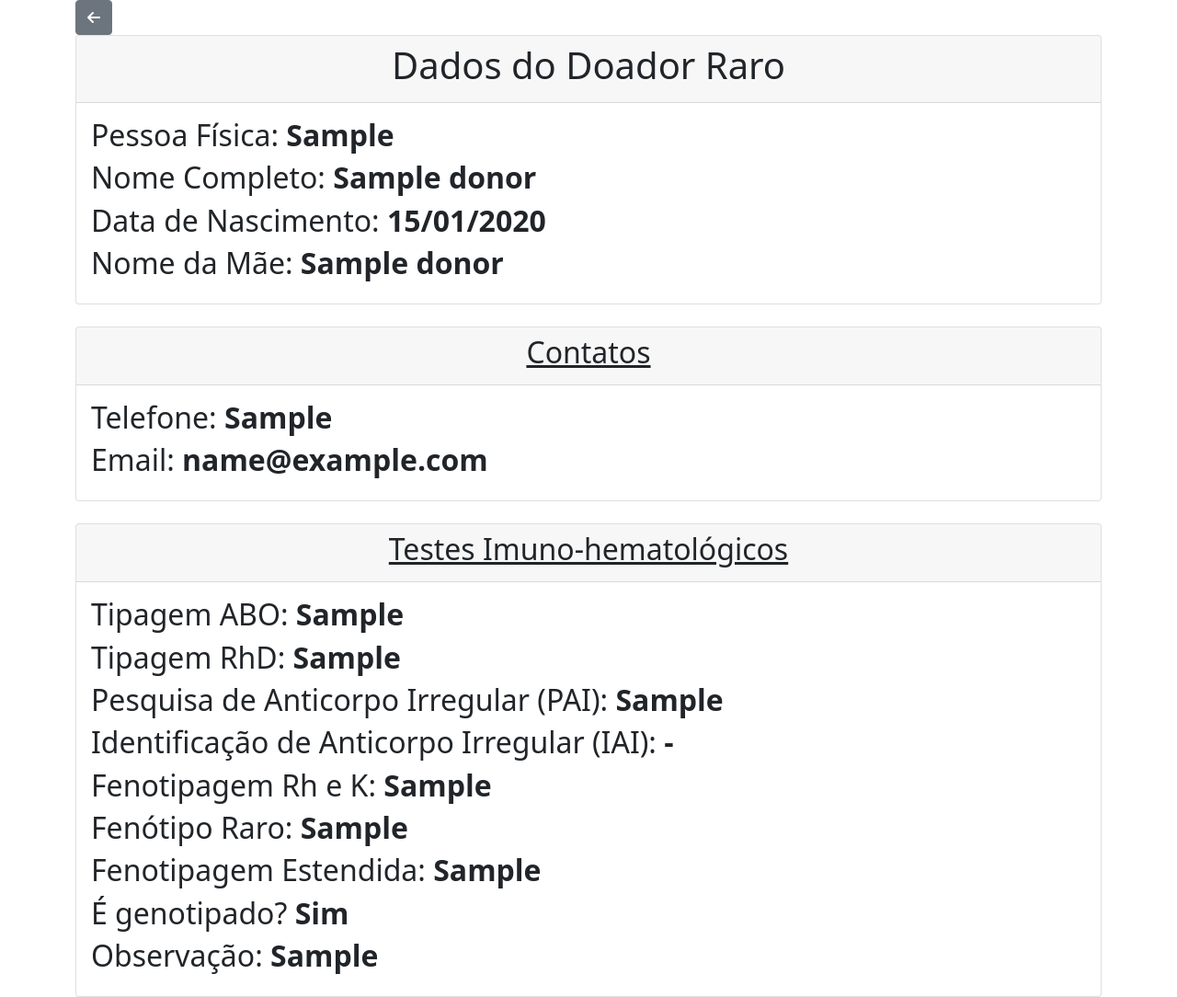
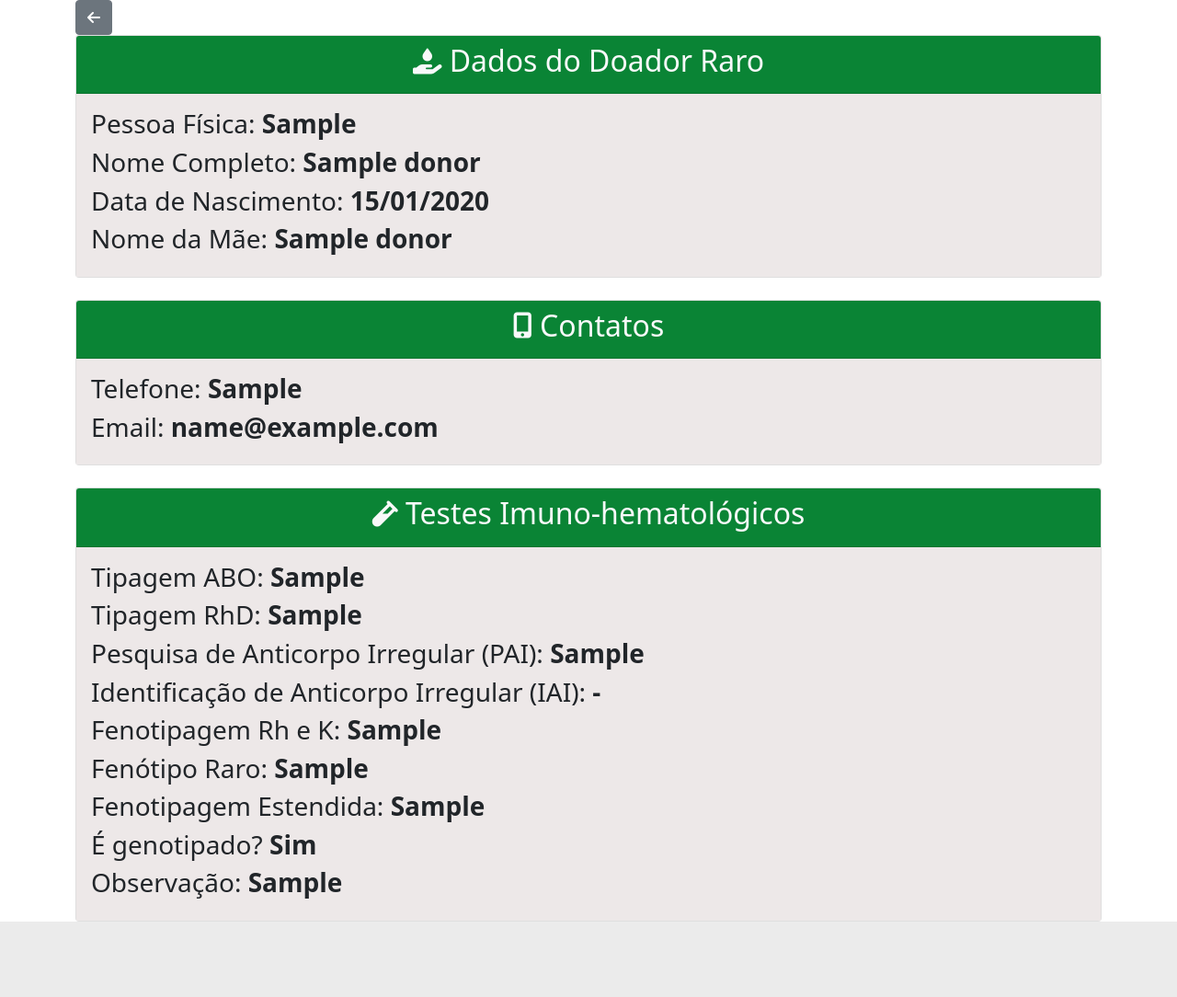
Before and after one commit to adeusq/API_USERS, a Node server app: a page that uses views/layout.ejs in a window 1280 px wide. Shown: the part 56-1140 px from the top of the page at 92% size. After the commit the page ends 1058 px from the top, so only its background shows below. Run offline with Node 20, Linux system fonts and the light colour scheme; tables that the repository leaves empty hold one stand-in row (values such as "Sample post"); some libraries are stand-ins or nearby versions.

Commit message:
Ajuste de layouts

```diff
--- /dev/null
+++ b/public/css/general.css
@@ -0,0 +1,7 @@
+.bg-green {
+    background-color: #0a8435;
+}
+
+.bg-gray {
+    background: rgb(237, 232, 232);
+}
--- a/views/doadores/pages/dadosDoador.ejs
+++ b/views/doadores/pages/dadosDoador.ejs
@@ -1,24 +1,27 @@
+<link rel="stylesheet" href="/css/doador.css">
+
 <div class="container">
+
     <a class="btn btn-secondary" href="/doadores"><i class="fa-solid fa-arrow-left"></i></a>
 
     <div class="card">
-        <div class="card-header">
-            <h1 class="text-center">Dados do Doador Raro </h1>
+        <div class="card-header bg-green text-light">
+            <h2 class="text-center"><i class="fas fa-hand-holding-water fa-sm"></i> Dados do Doador Raro </h2>
         </div>
-        <div class="card-body">
+        <div class="card-body bg-gray">
 
             <div class="row">
                 <div>
-                    <h2>Pessoa Física: <strong><%= doador.pf %></strong></h2>
+                    <h3>Pessoa Física: <strong><%= doador.pf %></strong></h3>
                 </div>
                 <div>
-                    <h2>Nome Completo: <strong><%= doador.name %></strong></h2>
+                    <h3>Nome Completo: <strong><%= doador.name %></strong></h3>
                 </div>
                 <div>
-                    <h2>Data de Nascimento: <strong><%= moment(doador.birthdate).format('L')%></strong></h2>
+                    <h3>Data de Nascimento: <strong><%= moment(doador.birthdate).format('L')%></strong></h3>
                 </div>
                 <div>
-                    <h2>Nome da Mãe: <strong><%= doador.nameMother %></strong></h2>
+                    <h3>Nome da Mãe: <strong><%= doador.nameMother %></strong></h3>
                 </div>
             </div>
         </div>
@@ -26,65 +29,65 @@
 
     <div class="card">
 
-        <div class="card-header">
-            <h2 class="text-center"> <u>Contatos</u></h2>
+        <div class="card-header bg-green text-light">
+            <h2 class="text-center"><i class="fas fa-mobile-alt fa-sm"></i> Contatos</h2>
         </div>
 
-        <div class="card-body">
+        <div class="card-body bg-gray col-md-12">
             <div class="row">
                 <div>
-                    <h2>Telefone: <strong><%= doador.contact %></strong></h2>
+                    <h3>Telefone: <strong><%= doador.contact %></strong></h3>
                 </div>
                 <div>
-                    <h2>Email: <strong><%= doador.email %></strong></h2>
+                    <h3>Email: <strong><%= doador.email %></strong></h3>
                 </div>
             </div>
         </div>
     </div> <br>
 
     <div class="card">
-        <div class="card-header">
-                <h2 class="text-center"> <u>Testes Imuno-hematológicos</u></h2>
+        <div class="card-header bg-green text-light">
+                <h2 class="text-center"><i class="fas fa-vial fa-sm"></i> Testes Imuno-hematológicos</h2>
         </div>
 
-        <div class="card-body">
+        <div class="card-body bg-gray">
 
             <div class="row">
 
                 <div>
-                    <h2>Tipagem ABO: <strong><%= doador.tipagemABO %></strong></h2>
+                    <h3>Tipagem ABO: <strong><%= doador.tipagemABO %></strong></h3>
                 </div>
 
                 <div>
-                    <h2>Tipagem RhD: <strong><%= doador.tipagemRh %></strong></h2>
+                    <h3>Tipagem RhD: <strong><%= doador.tipagemRh %></strong></h3>
                 </div>
 
                 <div>
-                    <h2>Pesquisa de Anticorpo Irregular (PAI): <strong><%= doador.pai %></strong></h2>
+                    <h3>Pesquisa de Anticorpo Irregular (PAI): <strong><%= doador.pai %></strong></h3>
                 </div>
 
                 <div>
-                    <h2>Identificação de Anticorpo Irregular (IAI): <strong> <%= doador.pai == 'Positivo' ? doador.iai : '-' %></strong></h2>
+                    <h3>Identificação de Anticorpo Irregular (IAI): <strong> <%= doador.pai == 'Positivo' ? doador.iai : '-' %></strong></h3>
                 </div>
 
                 <div>
-                    <h2>Fenotipagem Rh e K: <strong><%= doador.fenotipagemRhK %></strong></h2>
+                    <h3>Fenotipagem Rh e K: <strong><%= doador.fenotipagemRhK %></strong></h3>
                 </div>
 
                 <div>
-                    <h2>Fenótipo Raro: <strong><%= doador.fenotipoRaro %></strong></h2>
+                    <h3>Fenótipo Raro: <strong><%= doador.fenotipoRaro %></strong></h3>
                 </div>
 
                 <div>
-                    <h2>Fenotipagem Estendida: <strong><%= doador.fenotipagemEstendida %></strong></h2>
+                    <h3>Fenotipagem Estendida: <strong><%= doador.fenotipagemEstendida %></strong></h3>
                 </div>
 
                 <div>
-                    <h2>É genotipado? <strong><%= doador.genotipagem == 1 ? 'Sim' : 'Não' %></strong></h2>
+                    <h3>É genotipado? <strong><%= doador.genotipagem == 1 ? 'Sim' : 'Não' %></strong></h3>
                 </div>
 
                 <div>
-                    <h2>Observação: <strong><%= doador.observacao %></strong></h2>
+                    <h3>Observação: <strong><%= doador.observacao %></strong></h3>
                 </div>
             </div>
         </div>
--- a/views/layout.ejs
+++ b/views/layout.ejs
@@ -7,6 +7,7 @@
     <title>CadastraH</title>
     <link href="https://cdn.jsdelivr.net/npm/bootstrap@5.0.2/dist/css/bootstrap.min.css" rel="stylesheet" integrity="sha384-EVSTQN3/azprG1Anm3QDgpJLIm9Nao0Yz1ztcQTwFspd3yD65VohhpuuCOmLASjC" crossorigin="anonymous">
     <link rel="stylesheet" href="https://cdnjs.cloudflare.com/ajax/libs/font-awesome/6.4.0/css/all.min.css" integrity="sha512-iecdLmaskl7CVkqkXNQ/ZH/XLlvWZOJyj7Yy7tcenmpD1ypASozpmT/E0iPtmFIB46ZmdtAc9eNBvH0H/ZpiBw==" crossorigin="anonymous" referrerpolicy="no-referrer" />
+    <link rel="stylesheet" href="/css/general.css">
     <script src="https://cdn.jsdelivr.net/npm/bootstrap@5.0.2/dist/js/bootstrap.bundle.min.js" integrity="sha384-MrcW6ZMFYlzcLA8Nl+NtUVF0sA7MsXsP1UyJoMp4YLEuNSfAP+JcXn/tWtIaxVXM" crossorigin="anonymous"></script>
 </head>
 <body>
```
Also changed, not shown: views/doadores/partials/cadastrarDoador.ejs (+5 -2 lines), public/css/doador.css (added).
